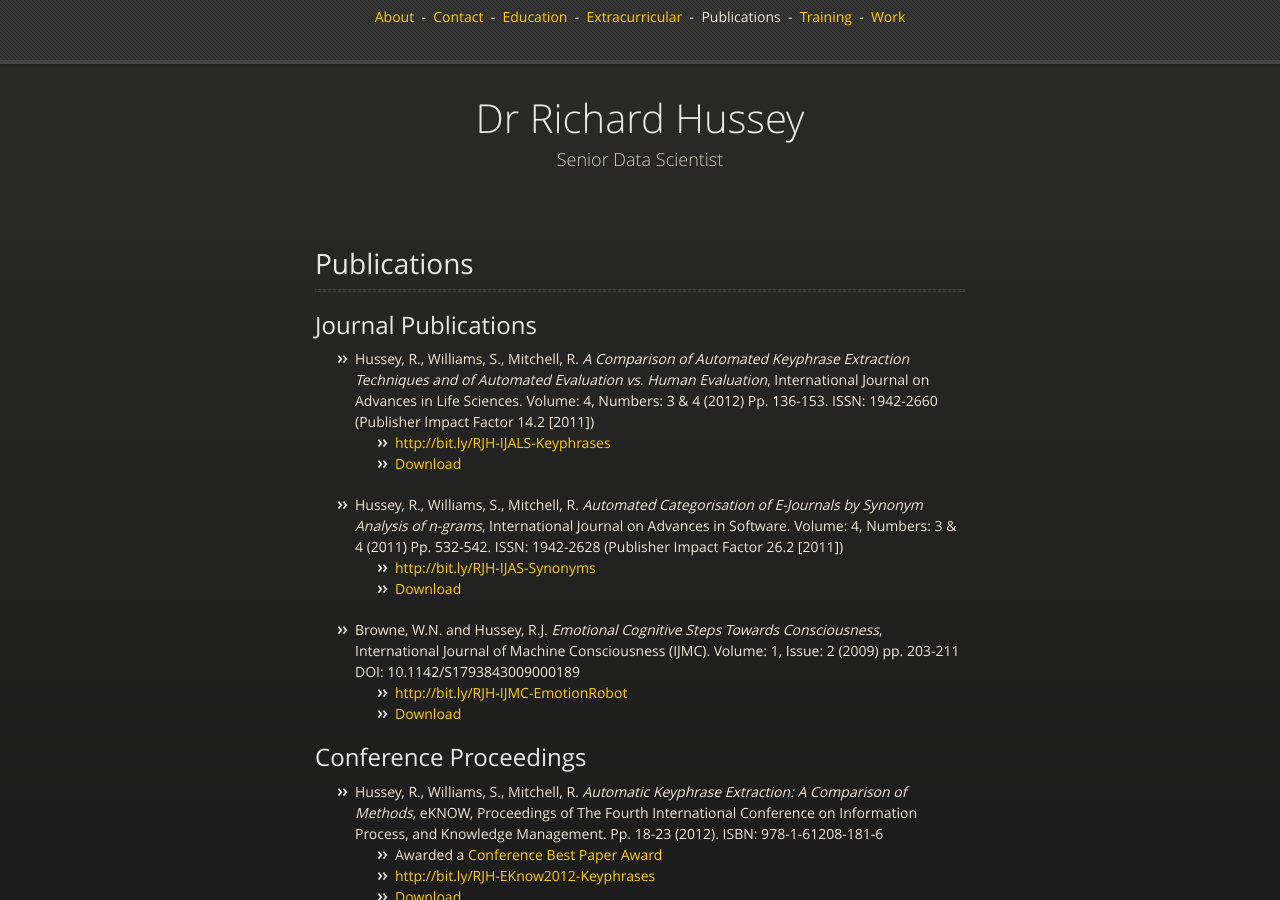
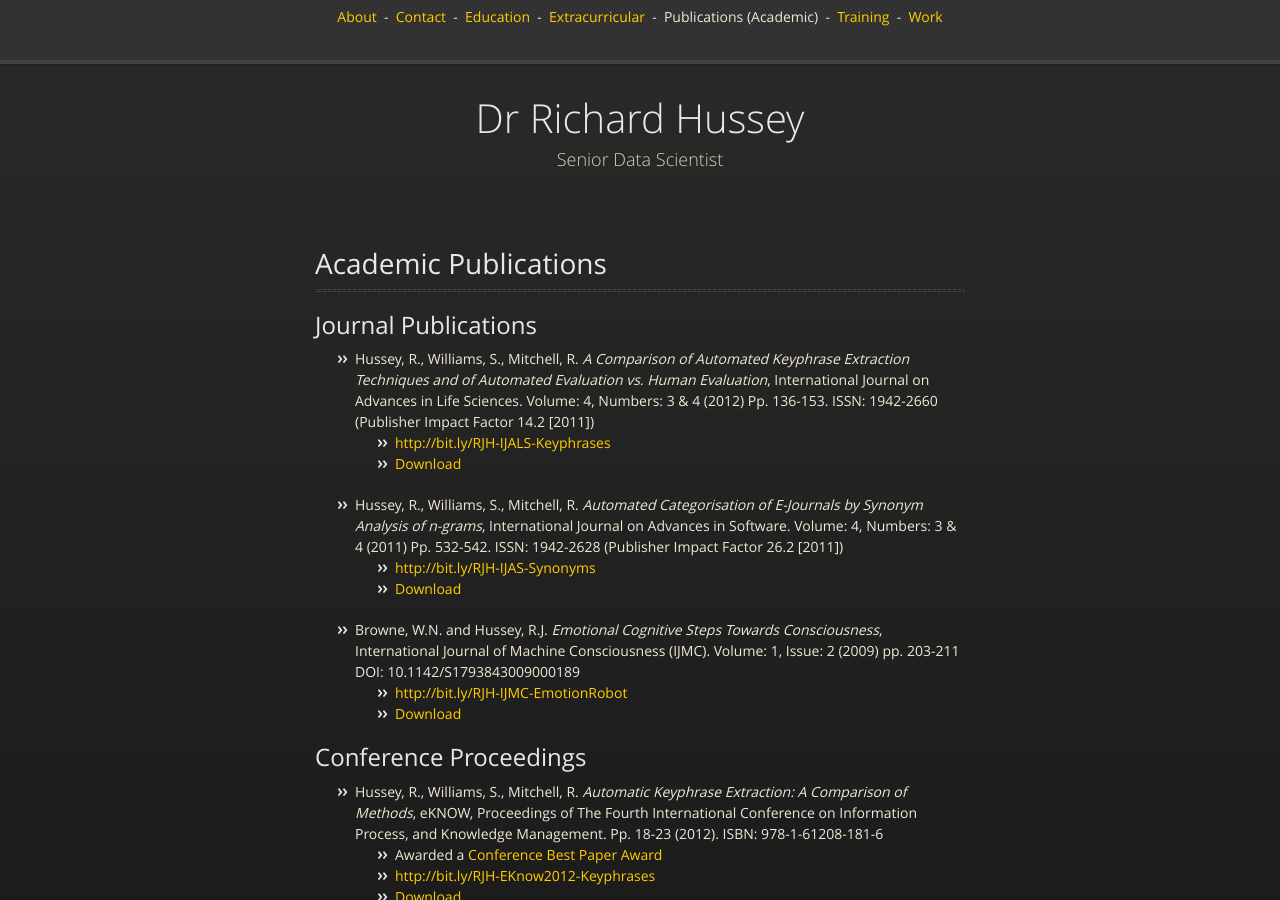
Before and after one commit to richardhussey/richardhussey.github.io, a Jekyll site: the page built from publications.md, in a window 1280 px wide and 900 px high. Built offline with Jekyll 4.4.1, drawn with Linux system fonts in a browser that asks for light colours.

Commit message:
Rename academic publications page

```diff
--- a/_data/navigation.yml
+++ b/_data/navigation.yml
@@ -6,7 +6,7 @@
   link: /education.html
 - name: Extracurricular
   link: /extracurricular.html
-- name: Publications
+- name: Publications (Academic)
   link: /publications.html
 - name: Training
   link: /training.html
--- a/publications.md
+++ b/publications.md
@@ -1,6 +1,6 @@
 ---
 layout: page
-title: Publications
+title: Academic Publications
 ---
 
 ## Journal Publications
```
